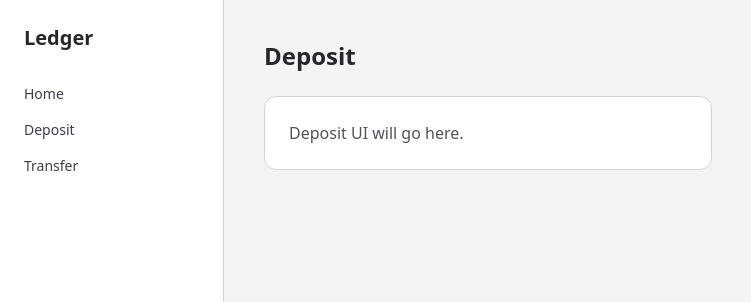
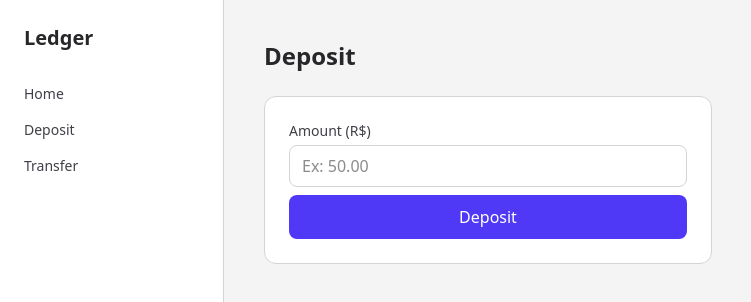
Before and after one commit to AlmeidaFL/Ledger, an Angular app in the folder Client/ledger-front/: page /home/deposit in a window 1280 px wide. Shown: the top 302 px of the page, without its empty margins (0-751 px from the left). Built offline with nearby package versions, Linux system fonts and the light colour scheme.

Commit message:
Create deposit screen

```diff
--- a/Client/ledger-front/src/app/home/deposit/deposit.html
+++ b/Client/ledger-front/src/app/home/deposit/deposit.html
@@ -1,5 +1,24 @@
-<h1 class="text-2xl font-semibold text-zinc-800 mb-6">Deposit</h1>
+<h1 class="text-2xl font-semibold text-zinc-800 mb-6">
+Deposit
+</h1>
 
 <div class="bg-white border border-zinc-300 rounded-xl p-6 max-w-md">
-  <p class="text-zinc-600">Deposit UI will go here.</p>
+
+    <form [formGroup]="form" (ngSubmit)="submit()">
+        <div>
+            <label class="block text-sm text-zinc-700 mb-1">Amount (R$)</label>
+            <input
+                type="text"
+                formControlName="amount"
+                placeholder="Ex: 50.00"
+                class="w-full bg-white border border-zinc-300 text-zinc-900 rounded-lg px-3 py-2 focus:ring-2 focus:ring-indigo-500 outline-none"/>
+        </div>
+
+        <button
+        type="submit"
+        class="w-full bg-indigo-600 hover:bg-indigo-700 text-white font-medium py-2.5 rounded-lg mt-2"
+        >
+        Deposit
+        </button>
+    </form>
 </div>
--- a/Client/ledger-front/src/app/home/deposit/deposit.ts
+++ b/Client/ledger-front/src/app/home/deposit/deposit.ts
@@ -1,11 +1,41 @@
 import { Component } from '@angular/core';
+import { FormBuilder, FormGroup, ReactiveFormsModule, Validators } from '@angular/forms';
 
 @Component({
   selector: 'app-deposit',
-  imports: [],
+  imports: [ReactiveFormsModule],
   templateUrl: './deposit.html',
   styleUrl: './deposit.css',
 })
 export class Deposit {
+  form: FormGroup
+  submittedValueInCents: number | null = null;
 
+  constructor(private formBuilder: FormBuilder){
+    this.form = this.formBuilder.group({
+      amount: ['', [Validators.required]]
+    })
+  }
+
+  submit() {
+    if (this.form.invalid){
+      alert('Form invalid. Please revise')
+      return;
+    }
+
+    const rawAmount = this.form.value.amount!
+    const normalizedAmount = rawAmount.replace(',', '.')
+
+    const floatAmount = parseFloat(normalizedAmount)
+
+    if (isNaN(floatAmount) || floatAmount <= 0){
+      alert('Invalid amount')
+      return;
+    }
+
+    const cents = Math.round(floatAmount * 100)
+    this.submittedValueInCents = cents;
+
+    console.log("Deposit in cents: ", cents)
+  }
 }
```
